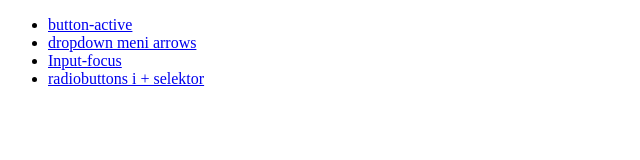
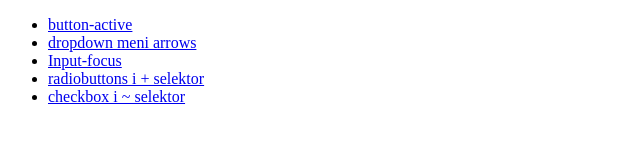
Before and after one commit to sinisaZg/frontend, a plain HTML site: page index.html in a window 1280 px wide. Shown: the whole page, without its empty margins (0-640 px from the left). Drawn offline with Linux system fonts and the light colour scheme.

Commit message:
Add checkbox item to dropdown menu
Added a new list item for checkbox selection.

```diff
--- a/index.html
+++ b/index.html
@@ -25,6 +25,7 @@
         <li><a href="dropdown_arrows_meni">dropdown meni arrows </a></li>
         <li><a href="input_focus">Input-focus</a></li>
         <li><a href="radiobuttons_+">radiobuttons i + selektor</a></li>
+         <li><a href="checkbox_~">checkbox i ~ selektor</a></li>
     </ul>
 
 
```
